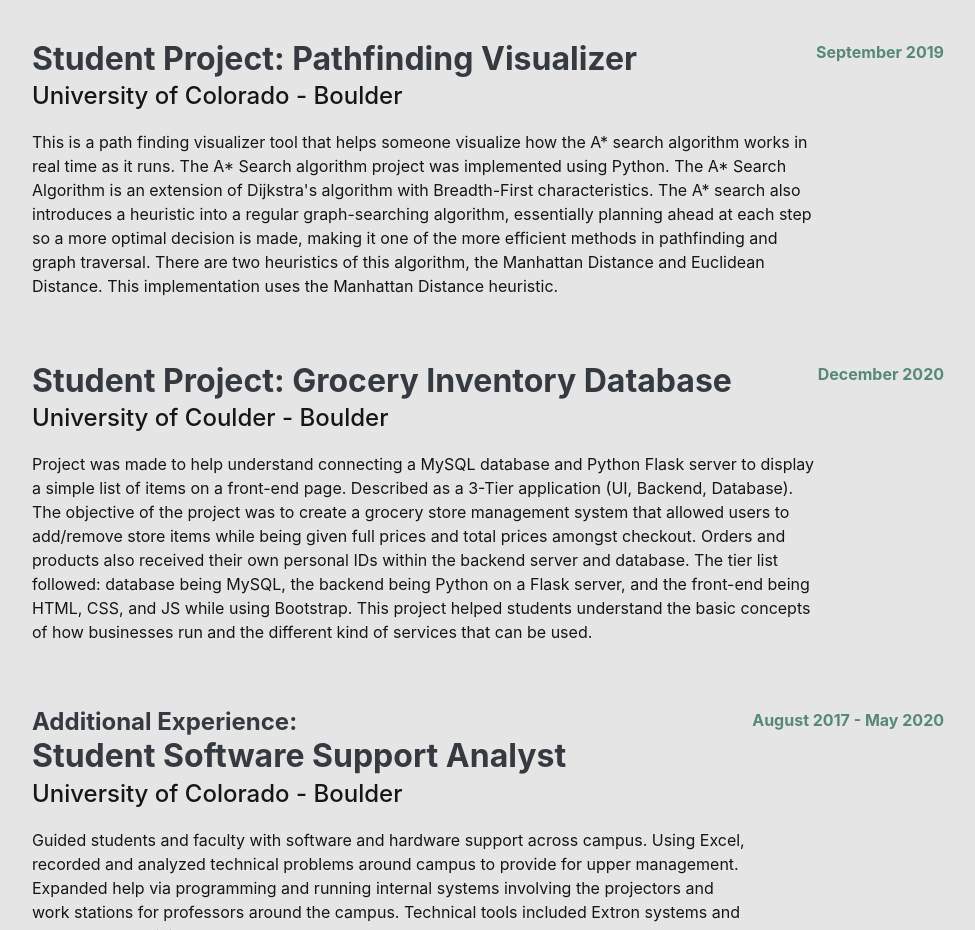
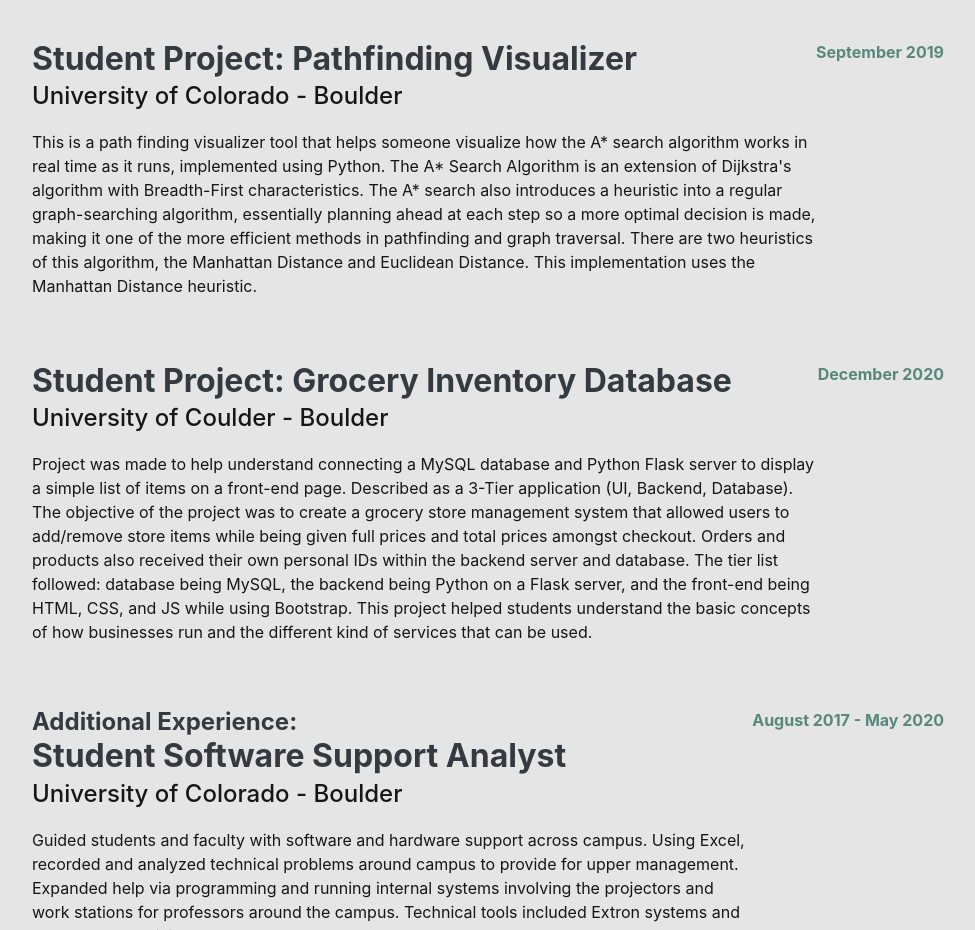
Before and after one commit to mperea9/portfolio, a plain HTML site: page index.html in a window 1280 px wide. Shown: the part 2080-3010 px from the top of the page, without its empty margins (288-1263 px from the left). Drawn offline with nearby package versions, Linux system fonts and the light colour scheme; a web font is replaced by a local one.

Commit message:
Changed some wording in the pathfinder description

```diff
--- a/index.html
+++ b/index.html
@@ -115,7 +115,7 @@
                         <div class="flex-grow-1">
                             <h3 class="mb-0">Student Project: Pathfinding Visualizer</h3>
                             <div class="subheading mb-3">University of Colorado - Boulder</div>
-                            <p>This is a path finding visualizer tool that helps someone visualize how the A* search algorithm works in real time as it runs. The A* Search algorithm project was implemented using Python.
+                            <p>This is a path finding visualizer tool that helps someone visualize how the A* search algorithm works in real time as it runs, implemented using Python.
                             The A* Search Algorithm is an extension of Dijkstra's algorithm with Breadth-First characteristics. The A* search also introduces a heuristic into a regular graph-searching algorithm,
                             essentially planning ahead at each step so a more optimal decision is made, making it one of the more efficient methods in pathfinding and graph traversal.
                             There are two heuristics of this algorithm, the Manhattan Distance and Euclidean Distance. This implementation uses the Manhattan Distance heuristic.</p>
```
